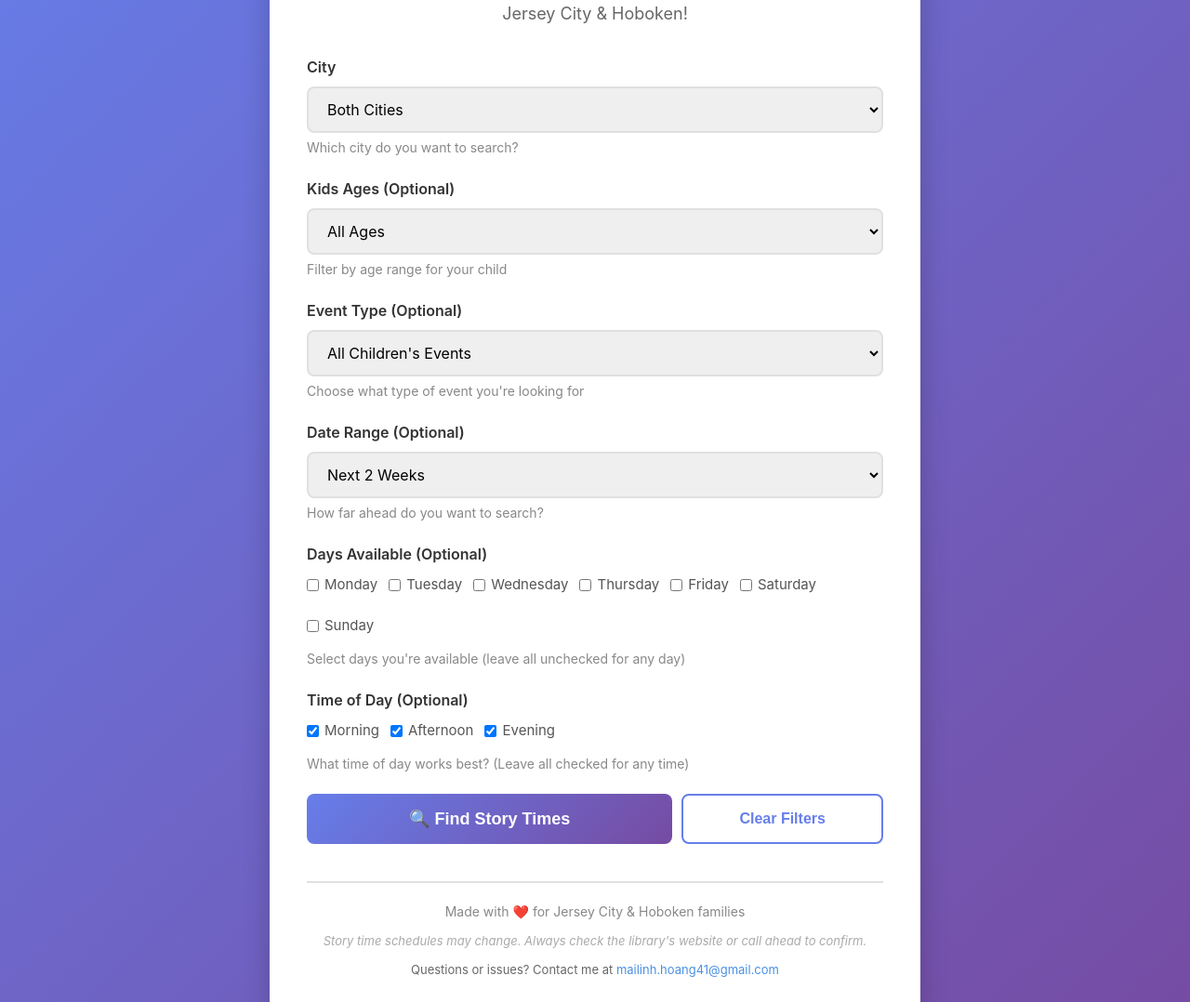
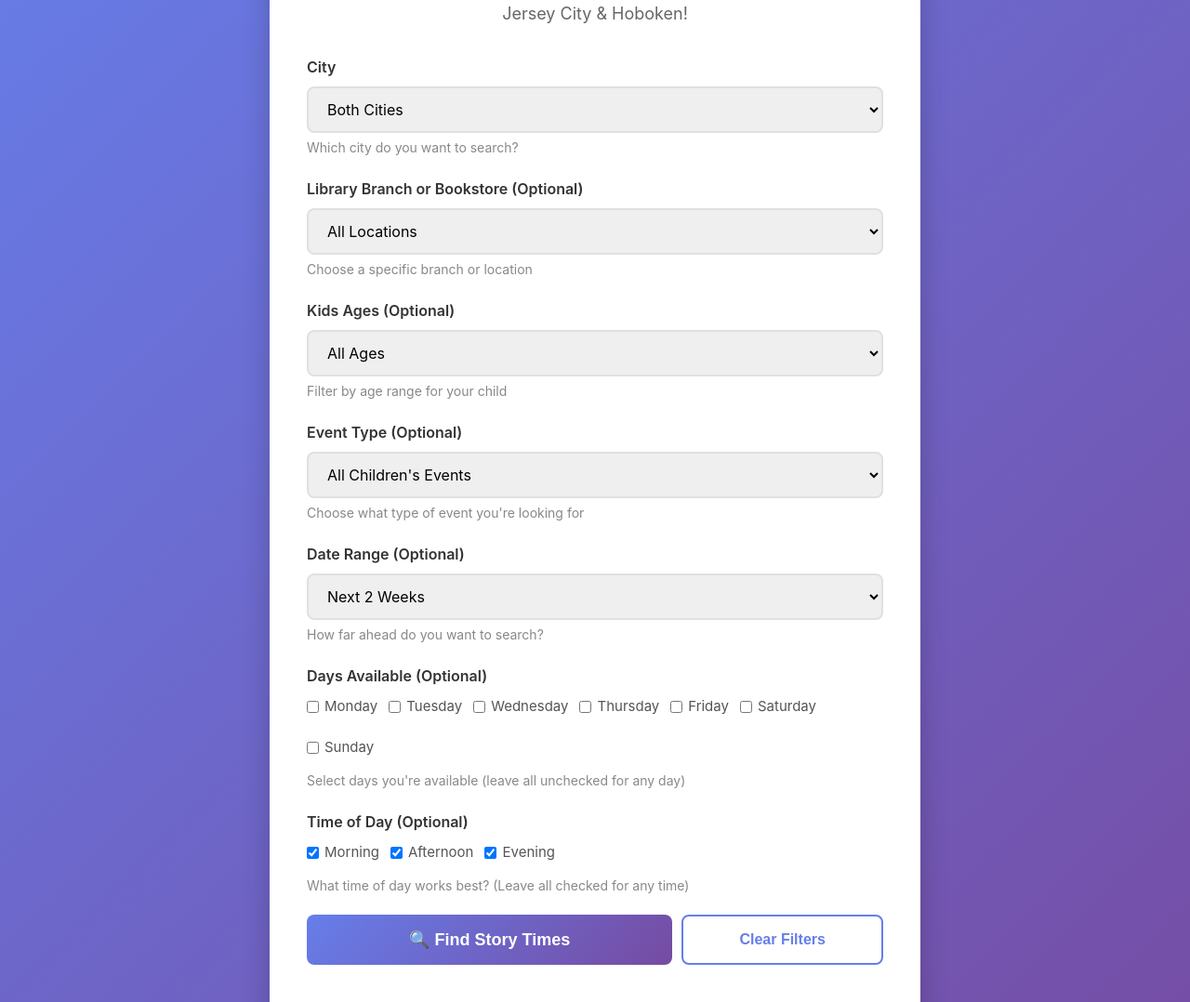
Before and after one commit to mailinhhoang41/story-time-locator, a Flask app: page / in a window 1280 px wide. Shown: the part 182-1260 px from the top of the page at 93% size. Run offline with Flask 3, Linux system fonts and the light colour scheme.

Commit message:
Update branch filter with neighborhood groupings
- Change label to 'Library Branch or Bookstore' for clarity
- Group JC library branches by neighborhood (Downtown, Heights, Greenville, etc.)
- Use <optgroup> tags for visual organization in dropdown
- Make filter always visible (no longer hidden)
- Load all branches on page load
- When 'Both Cities' selected, show all grouped by 'JC - Neighborhood' and 'Hoboken - Section'
- Makes it much easier for users to find branches near them

Addresses user feedback about difficulty identifying neighborhoods

🤖 Generated with [Claude Code](https://claude.com/claude-code)

Co-Authored-By: Claude <noreply@anthropic.com>

```diff
--- a/app.py
+++ b/app.py
@@ -213,25 +213,35 @@ def search():
 @app.route('/branches/<city>', methods=['GET'])
 def get_branches(city):
     """
-    Get list of branches/locations for a specific city
+    Get list of branches/locations for a specific city, grouped by neighborhood
 
     Args:
         city: 'jersey_city' or 'hoboken'
 
     Returns:
-        JSON list of branch names
+        JSON with branches grouped by neighborhood
     """
     try:
-        branches = []
+        # Neighborhood mapping for Jersey City branches
+        jc_neighborhoods = {
+            'Downtown': ['Pavonia Branch', 'Priscilla Gardner Main Library'],
+            'Heights': ['Heights Branch'],
+            'Greenville': ['Earl A. Morgan Branch (Greenville)'],
+            'Journal Square': ['Five Corners Branch'],
+            'West Side': ['Marion Branch', 'West Bergen Branch'],
+            'Bergen-Lafayette': ['Communipaw Branch'],
+            'The Hill': ['Glenn D. Cunningham Branch'],
+            'McGinley Square': ['Miller Branch'],
+            'Bookstores': []
+        }
 
         if city == 'jersey_city':
-            # Get unique branches from Jersey City library events
-            library_branches = sorted(set([
+            # Get actual branches from events
+            library_branches = set([
                 event.get('calendar_source', '')
                 for event in jersey_city_events
                 if event.get('calendar_source')
-            ]))
-            branches.extend(library_branches)
+            ])
 
             # Add Jersey City bookstores
             bookstore_branches = sorted(set([
@@ -239,21 +249,43 @@ def get_branches(city):
                 for event in bookstore_events
                 if event.get('city', '').lower() == 'jersey city' and event.get('venue_name')
             ]))
-            branches.extend(bookstore_branches)
+            jc_neighborhoods['Bookstores'] = bookstore_branches
+
+            # Build grouped structure - only include neighborhoods that have branches
+            groups = []
+            for neighborhood, branch_list in jc_neighborhoods.items():
+                # Filter to only branches that actually exist in our data
+                available_branches = [b for b in branch_list if b in library_branches] if neighborhood != 'Bookstores' else branch_list
+                if available_branches:
+                    groups.append({
+                        'label': neighborhood,
+                        'branches': sorted(available_branches)
+                    })
+
+            return jsonify({'groups': groups})
 
         elif city == 'hoboken':
-            # Hoboken only has one library location
-            branches.append('Hoboken Public Library')
+            # Hoboken: simple structure with library and bookstores
+            groups = [
+                {
+                    'label': 'Library',
+                    'branches': ['Hoboken Public Library']
+                }
+            ]
 
-            # Add Hoboken bookstores
+            # Add Hoboken bookstores if any
             bookstore_branches = sorted(set([
                 event.get('venue_name', '')
                 for event in bookstore_events
                 if event.get('city', '').lower() == 'hoboken' and event.get('venue_name')
             ]))
-            branches.extend(bookstore_branches)
+            if bookstore_branches:
+                groups.append({
+                    'label': 'Bookstores',
+                    'branches': bookstore_branches
+                })
 
-        return jsonify({'branches': branches})
+            return jsonify({'groups': groups})
 
     except Exception as e:
         return jsonify({'error': f'Failed to get branches: {str(e)}'}), 500
--- a/static/script.js
+++ b/static/script.js
@@ -285,44 +285,69 @@ document.addEventListener('DOMContentLoaded', function() {
     }
 
     /**
-     * Handle city selection change - show/hide branch filter and load branches
+     * Handle city selection change - update branch options based on city
      */
     const citySelect = document.getElementById('city');
-    const branchFilterGroup = document.getElementById('branchFilterGroup');
     const branchSelect = document.getElementById('branch');
 
-    citySelect.addEventListener('change', async function() {
-        const selectedCity = citySelect.value;
+    // Function to load branches for a given city
+    async function loadBranches(city) {
+        try {
+            let allGroups = [];
 
-        // Only show branch filter when a single city is selected
-        if (selectedCity === 'both') {
-            branchFilterGroup.style.display = 'none';
-            branchSelect.value = '';
+            if (city === 'both') {
+                // Load branches from both cities
+                const jcResponse = await fetch('/branches/jersey_city');
+                const jcData = await jcResponse.json();
+                const hobokenResponse = await fetch('/branches/hoboken');
+                const hobokenData = await hobokenResponse.json();
+
+                // Combine groups from both cities
+                allGroups = [
+                    ...(jcData.groups || []).map(g => ({...g, label: `JC - ${g.label}`})),
+                    ...(hobokenData.groups || []).map(g => ({...g, label: `Hoboken - ${g.label}`}))
+                ];
             } else {
-            branchFilterGroup.style.display = 'block';
+                // Load branches for specific city
+                const response = await fetch(`/branches/${city}`);
+                const data = await response.json();
+                allGroups = data.groups || [];
+            }
 
-            // Load branches for the selected city
-            try {
-                const response = await fetch(`/branches/${selectedCity}`);
-                const data = await response.json();
-
-                // Clear existing options except "All Locations"
+            // Clear existing options and rebuild
             branchSelect.innerHTML = '<option value="">All Locations</option>';
 
-                // Add branch options
-                if (data.branches && data.branches.length > 0) {
-                    data.branches.forEach(branch => {
+            // Add branch options with optgroups
+            allGroups.forEach(group => {
+                const optgroup = document.createElement('optgroup');
+                optgroup.label = group.label;
+
+                group.branches.forEach(branch => {
                     const option = document.createElement('option');
                     option.value = branch;
                     option.textContent = branch;
-                        branchSelect.appendChild(option);
+                    optgroup.appendChild(option);
                 });
-                }
+
+                branchSelect.appendChild(optgroup);
+            });
+
         } catch (err) {
             console.error('Failed to load branches:', err);
             // Keep the dropdown but show just "All Locations"
+            branchSelect.innerHTML = '<option value="">All Locations</option>';
         }
     }
+
+    // Load branches on page load (default is "both" cities)
+    loadBranches('both');
+
+    // Update branches when city selection changes
+    citySelect.addEventListener('change', async function() {
+        const selectedCity = citySelect.value;
+        await loadBranches(selectedCity);
+        // Reset branch selection when city changes
+        branchSelect.value = '';
     });
 
     /**
@@ -338,9 +363,9 @@ document.addEventListener('DOMContentLoaded', function() {
             document.getElementById('event_type').value = 'all';
             document.getElementById('date_range').value = '2weeks';
 
-            // Hide and reset branch filter
-            branchFilterGroup.style.display = 'none';
+            // Reset branch filter and reload all branches
             branchSelect.value = '';
+            loadBranches('both');
 
             // Uncheck all day checkboxes
             document.querySelectorAll('input[name="days"]').forEach(checkbox => {
--- a/templates/index.html
+++ b/templates/index.html
@@ -43,9 +43,9 @@
                 <small>Which city do you want to search?</small>
             </div>
 
-            <!-- Branch/Location Filter (shows only when a single city is selected) -->
-            <div class="form-group" id="branchFilterGroup" style="display: none;">
-                <label for="branch">Branch/Location (Optional)</label>
+            <!-- Branch/Location Filter -->
+            <div class="form-group" id="branchFilterGroup">
+                <label for="branch">Library Branch or Bookstore (Optional)</label>
                 <select
                     id="branch"
                     name="branch"
```
Lines whose indentation alone changed are shown as unchanged.
